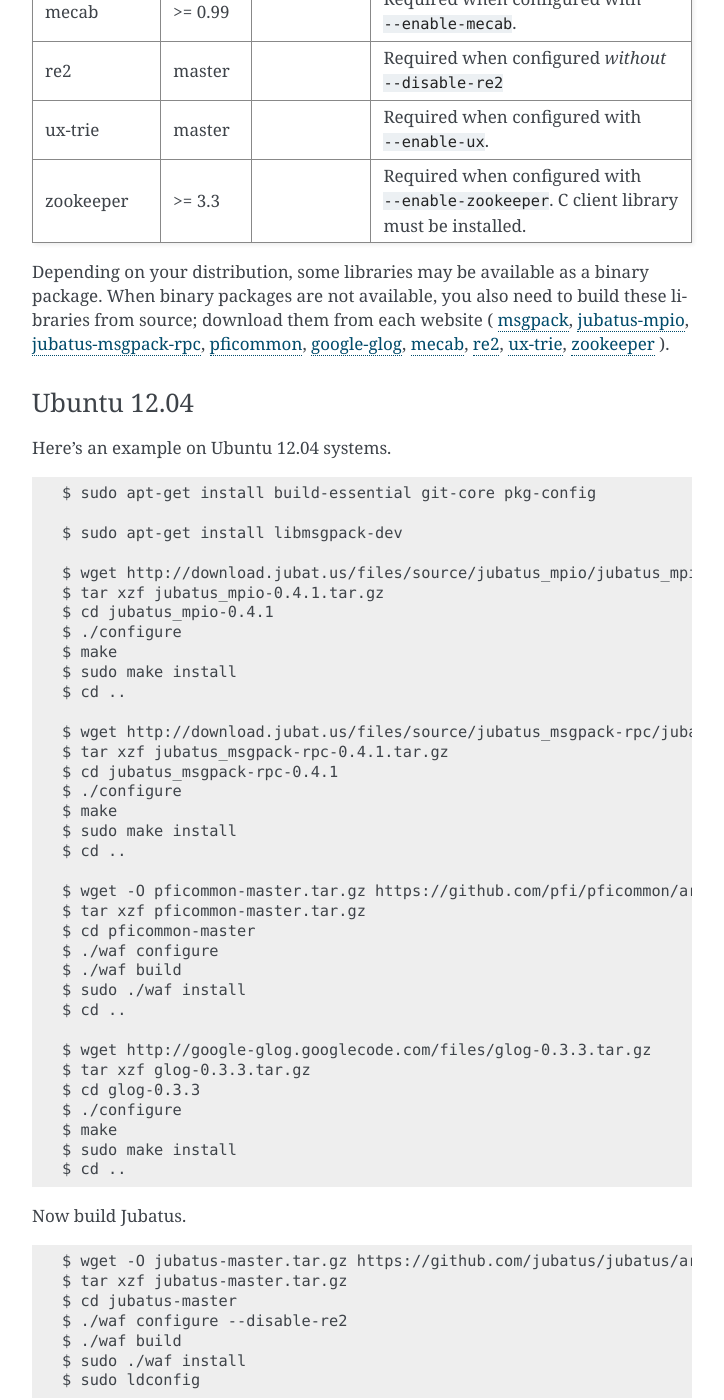
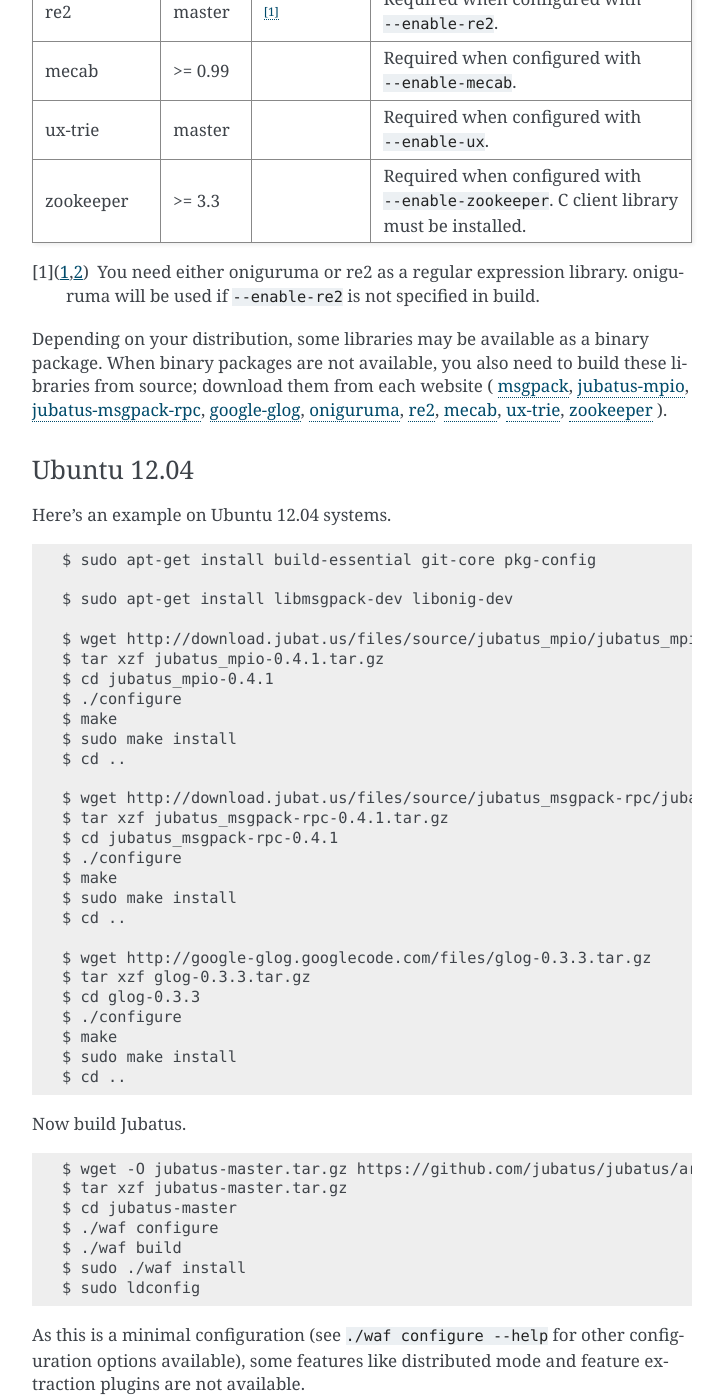
Before and after one commit to jubatus/website, a Sphinx documentation site: the page built from source/en/build.rst, in a window 1280 px wide and 1400 px high, scrolled down 645 px. Shown: the whole window, without its empty margins (388-1112 px from the left). Built offline with Sphinx 7.4.7, drawn with Linux system fonts in a browser that asks for light colours; the version number could not be read and is left out; some of the changed text lies outside the part shown.

```diff
--- a/source/en/build.rst
+++ b/source/en/build.rst
@@ -19,24 +19,27 @@ Software            Version    Mandatory Note
 msgpack             >= 0.5.7   ✔
 jubatus-mpio        0.4.1      ✔
 jubatus-msgpack-rpc 0.4.1      ✔         C++ client library must be installed.
-pficommon           master     ✔
 google-glog         >= 0.3.3   ✔
+oniguruma           >= 5.9     [1]_
+re2                 master     [1]_      Required when configured with ``--enable-re2``.
 mecab               >= 0.99              Required when configured with ``--enable-mecab``.
-re2                 master               Required when configured *without* ``--disable-re2``
 ux-trie             master               Required when configured with ``--enable-ux``.
 zookeeper           >= 3.3               Required when configured with ``--enable-zookeeper``.
                                          C client library must be installed.
 =================== ========== ========= ======================================================
+
+.. [1] You need either oniguruma or re2 as a regular expression library.
+       oniguruma will be used if ``--enable-re2`` is not specified in build.
 
 Depending on your distribution, some libraries may be available as a binary package.
 When binary packages are not available, you also need to build these libraries from source; download them from each website (
 `msgpack <http://msgpack.org/>`_,
 `jubatus-mpio <https://github.com/jubatus/jubatus-mpio>`_,
 `jubatus-msgpack-rpc <https://github.com/jubatus/jubatus-msgpack-rpc>`_,
-`pficommon <https://github.com/pfi/pficommon>`_,
 `google-glog <http://code.google.com/p/google-glog/>`_,
+`oniguruma <http://www.geocities.jp/kosako3/oniguruma/index.html>`_,
+`re2 <http://code.google.com/p/re2/>`_,
 `mecab <http://code.google.com/p/mecab/>`_,
-`re2 <http://code.google.com/p/re2/>`_,
 `ux-trie <http://code.google.com/p/ux-trie/>`_,
 `zookeeper <http://zookeeper.apache.org/>`_
 ).
@@ -50,7 +53,7 @@ Here's an example on Ubuntu 12.04 systems.
 
   $ sudo apt-get install build-essential git-core pkg-config
 
-  $ sudo apt-get install libmsgpack-dev
+  $ sudo apt-get install libmsgpack-dev libonig-dev
 
   $ wget http://download.jubat.us/files/source/jubatus_mpio/jubatus_mpio-0.4.1.tar.gz
   $ tar xzf jubatus_mpio-0.4.1.tar.gz
@@ -68,14 +71,6 @@ Here's an example on Ubuntu 12.04 systems.
   $ sudo make install
   $ cd ..
 
-  $ wget -O pficommon-master.tar.gz https://github.com/pfi/pficommon/archive/master.tar.gz
-  $ tar xzf pficommon-master.tar.gz
-  $ cd pficommon-master
-  $ ./waf configure
-  $ ./waf build
-  $ sudo ./waf install
-  $ cd ..
-
   $ wget http://google-glog.googlecode.com/files/glog-0.3.3.tar.gz
   $ tar xzf glog-0.3.3.tar.gz
   $ cd glog-0.3.3
@@ -91,7 +86,7 @@ Now build Jubatus.
   $ wget -O jubatus-master.tar.gz https://github.com/jubatus/jubatus/archive/master.tar.gz
   $ tar xzf jubatus-master.tar.gz
   $ cd jubatus-master
-  $ ./waf configure --disable-re2
+  $ ./waf configure
   $ ./waf build
   $ sudo ./waf install
   $ sudo ldconfig
@@ -110,5 +105,4 @@ Other Environments
 
 - Debian GNU/Linux runs all mode.
 - Arch Linux runs standalone mode.
-- FreeBSD does not run, needs some fixed on pficommon.
 - We are waiting for report in other \*BSD systems and in Solaris.
```
Also changed, not shown: source/ja/build.rst (+9 -15 lines).
